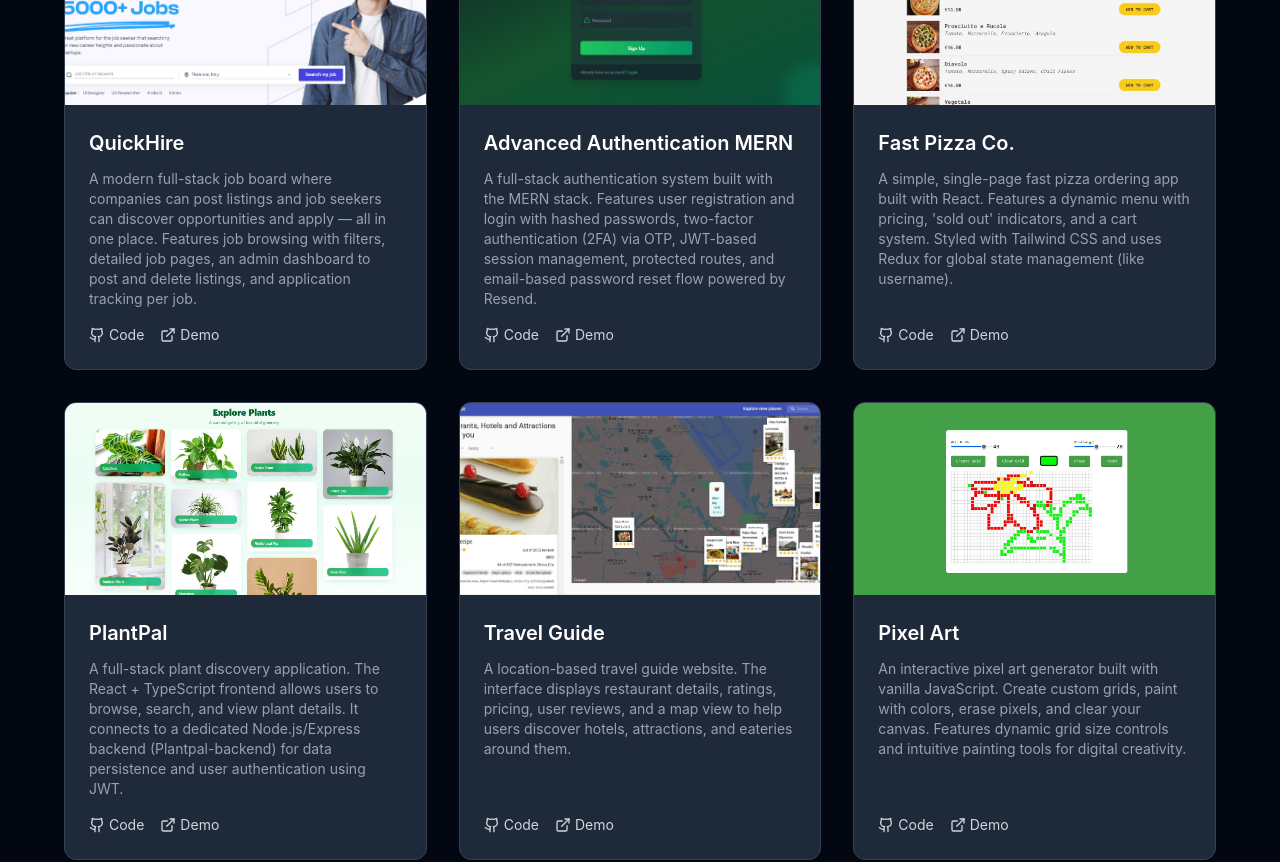
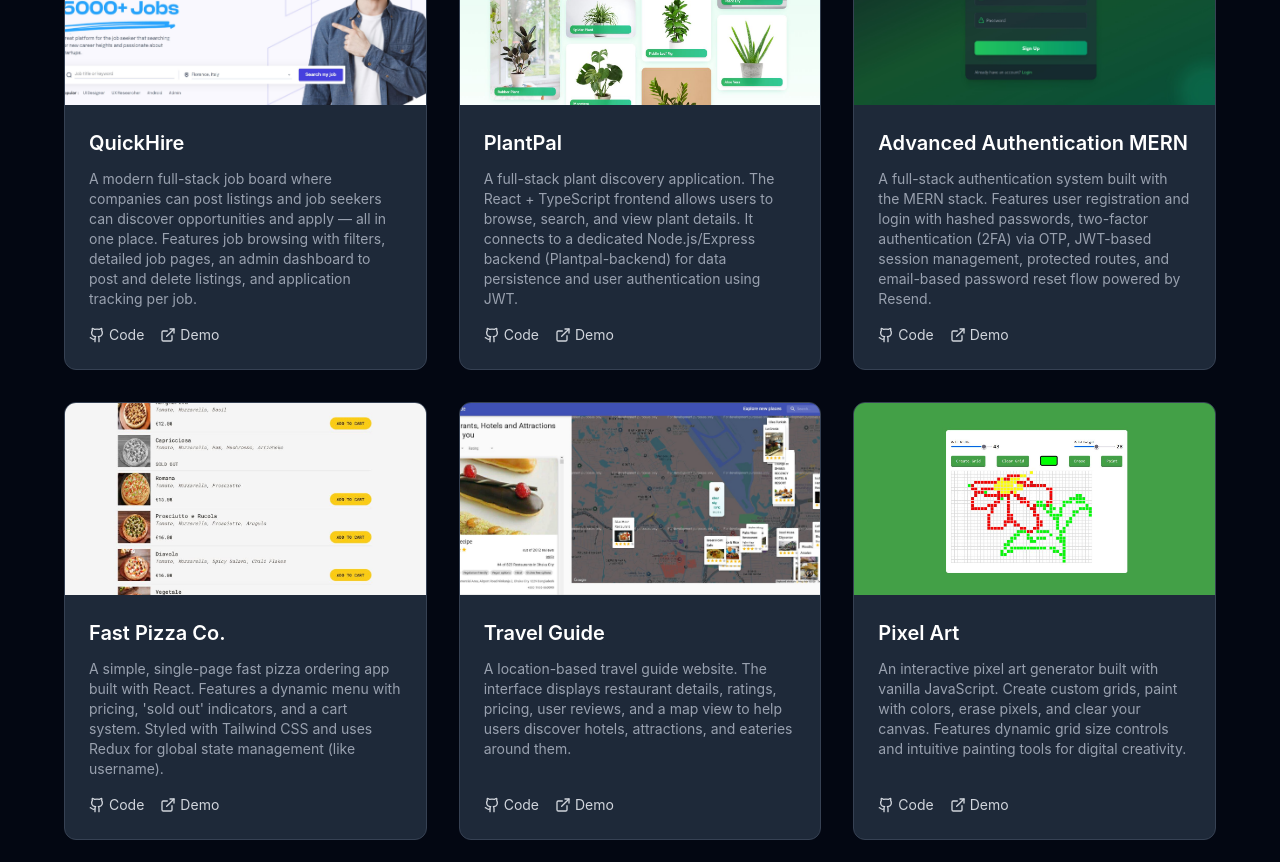
Before and after one commit to Taofique/taofique-react-portfolio-final, a React (Vite) app: page / in a window 1280 px wide. Shown: the part 1620-2482 px from the top of the page. Built offline with nearby package versions, Linux system fonts and the light colour scheme.

Commit message:
update: Change data UI for projects

```diff
--- a/src/data/projects.js
+++ b/src/data/projects.js
@@ -18,6 +18,16 @@ export const projects = [
   },
 
   {
+    title: "PlantPal",
+    description:
+      "A full-stack plant discovery application. The React + TypeScript frontend allows users to browse, search, and view plant details. It connects to a dedicated Node.js/Express backend (Plantpal-backend) for data persistence and user authentication using JWT.",
+    tech: ["React", "TypeScript", "Node.js", "Express", "Tailwind CSS", "JWT"],
+    github: "https://github.com/Taofique/plantpal-frontend",
+    demo: "https://plantpal-frontend.vercel.app",
+    image: "/assets/plantPal.JPG",
+  },
+
+  {
     title: "Advanced Authentication MERN",
     description:
       "A full-stack authentication system built with the MERN stack. Features user registration and login with hashed passwords, two-factor authentication (2FA) via OTP, JWT-based session management, protected routes, and email-based password reset flow powered by Resend.",
@@ -34,15 +44,6 @@ export const projects = [
     github: "https://github.com/Taofique/fast-pizza",
     demo: "https://fast-pizza-gamma-sage.vercel.app",
     image: "/assets/fastPizza.JPG",
-  },
-  {
-    title: "PlantPal",
-    description:
-      "A full-stack plant discovery application. The React + TypeScript frontend allows users to browse, search, and view plant details. It connects to a dedicated Node.js/Express backend (Plantpal-backend) for data persistence and user authentication using JWT.",
-    tech: ["React", "TypeScript", "Node.js", "Express", "Tailwind CSS", "JWT"],
-    github: "https://github.com/Taofique/plantpal-frontend",
-    demo: "https://plantpal-frontend.vercel.app",
-    image: "/assets/plantPal.JPG",
   },
   {
     title: "Travel Guide",
```
